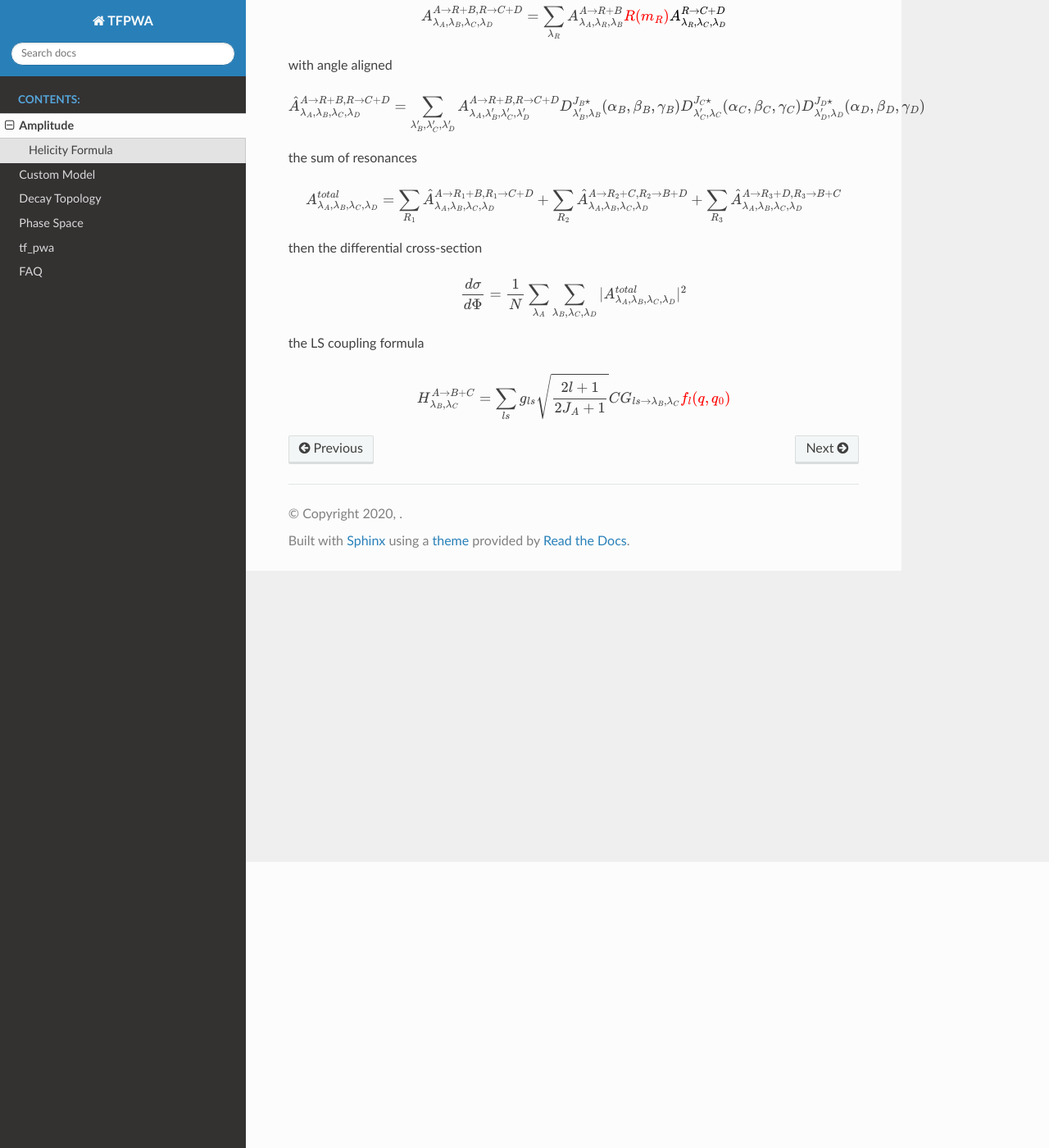
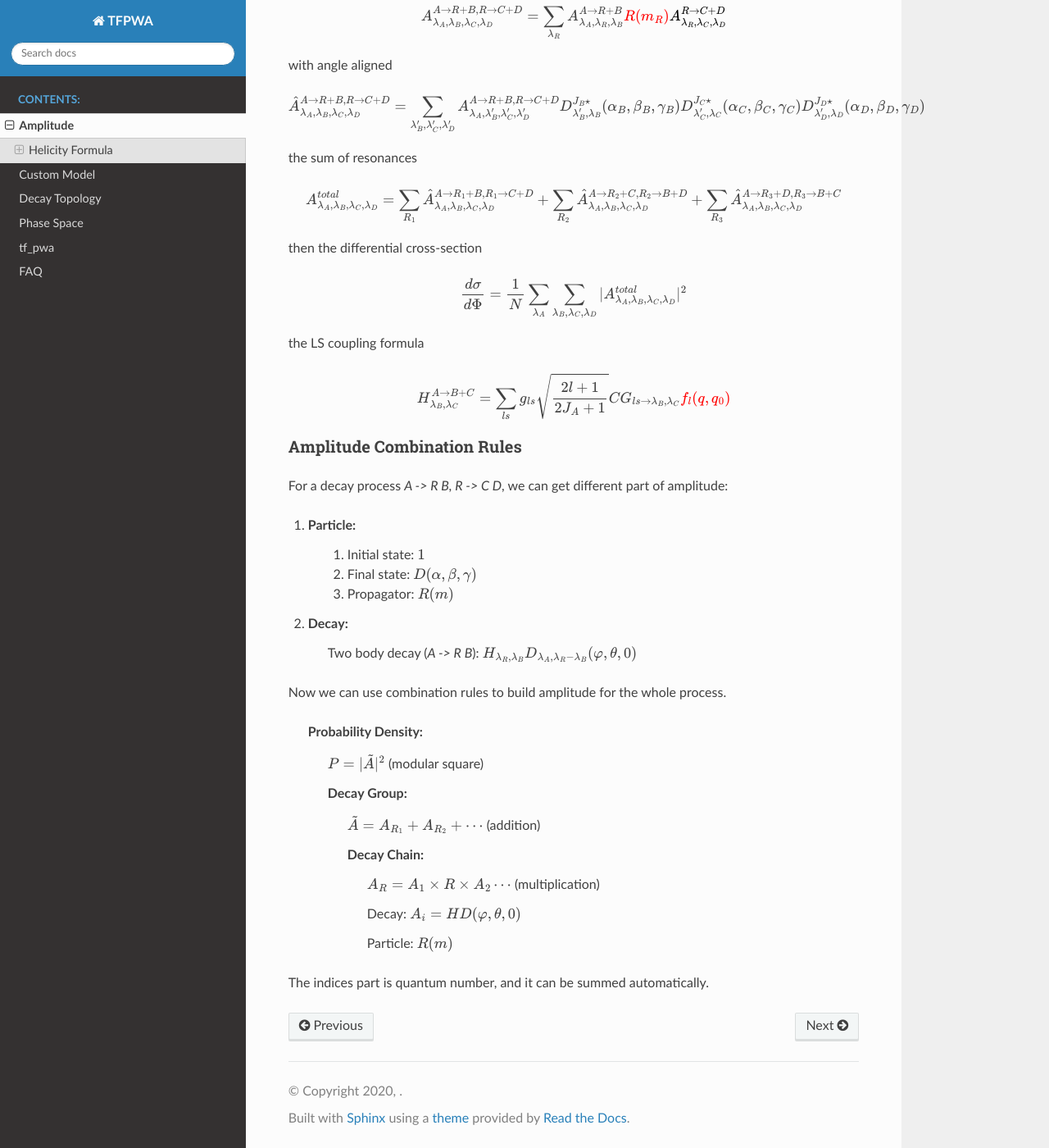
Before and after one commit to jiangyi15/tf-pwa, a Sphinx documentation site: the page built from docs/amplitude.rst, in a window 1280 px wide and 1400 px high, scrolled down 349 px. Shown: the whole window at 82% size. Built offline with Sphinx 7.4.7 and the Read the Docs theme 2.0.0, drawn with Linux system fonts in a browser that asks for light colours.

Commit message:
add amplitude rules in docs

```diff
--- a/docs/amplitude.rst
+++ b/docs/amplitude.rst
@@ -45,3 +45,37 @@
 .. math::
     H_{\lambda_{B},\lambda_{C}}^{A \rightarrow B+C} =
     \sum_{ls} g_{ls} \sqrt{\frac{2l+1}{2 J_{A}+1}} CG_{ls\rightarrow \lambda_{B},\lambda_{C}} \color{red}{f_{l}(q,q_0)}
+
+Amplitude Combination Rules
+---------------------------
+
+For a decay process `A -> R B, R -> C D`, we can get different part of amplitude:
+
+1. Particle:
+    1. Initial state: :math:`1`
+
+    2. Final state: :math:`D(\alpha, \beta, \gamma)`
+
+    3. Propagator: :math:`R(m)`
+
+2. Decay:
+    Two body decay (`A -> R B`): :math:`H_{\lambda_R,\lambda_B} D_{\lambda_A, \lambda_R - \lambda_B} (\varphi, \theta,0)`
+
+Now we can use combination rules to build amplitude for the whole process.
+
+    Probability Density:
+        :math:`P = |\tilde{A}|^2` (modular square)
+
+        Decay Group:
+            :math:`\tilde{A} = A_{R_1} + A_{R_2} + \cdots` (addition)
+
+            Decay Chain:
+                :math:`A_{R} = A_1 \times R \times A_2 \cdots` (multiplication)
+
+                Decay:
+                :math:`A_i = HD(\varphi, \theta, 0)`
+
+                Particle:
+                :math:`R(m)`
+
+The indices part is quantum number, and it can be summed automatically.
```
Also changed, not shown: README.md (+1 -1 lines).
